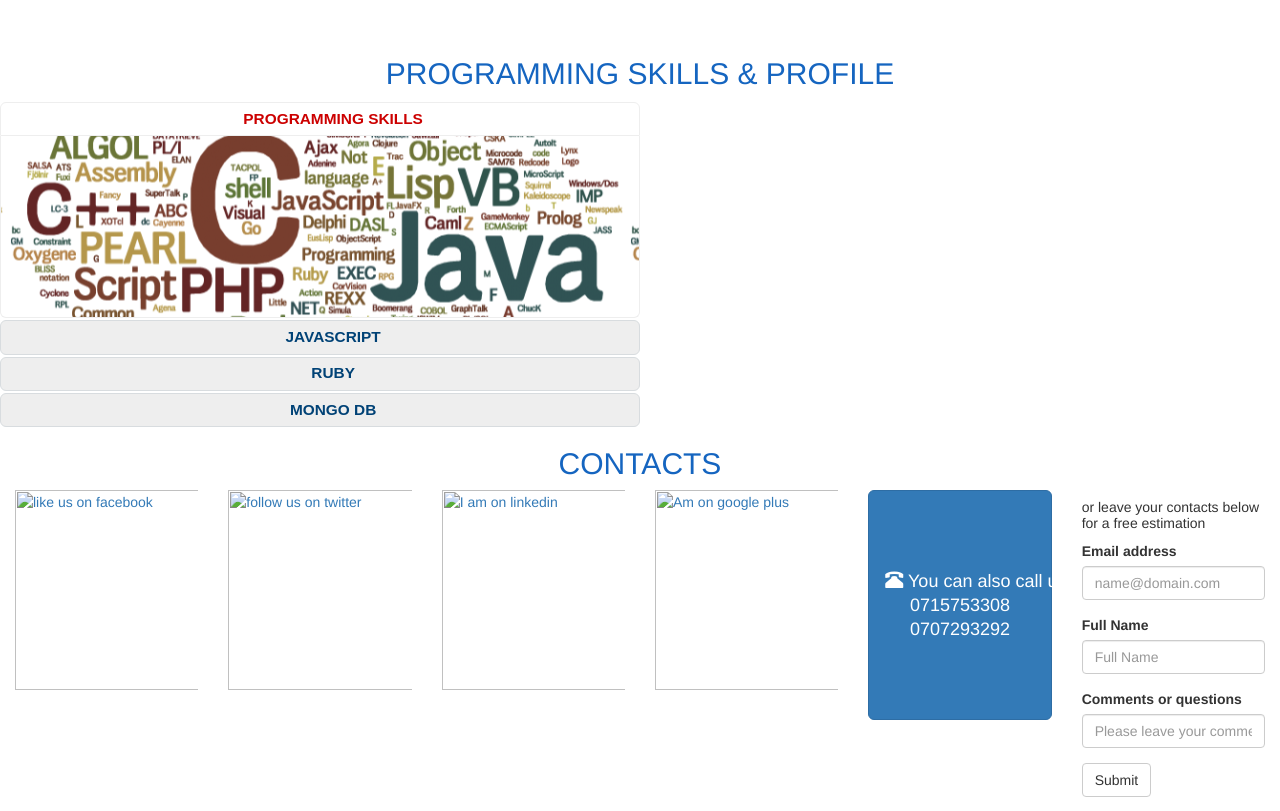
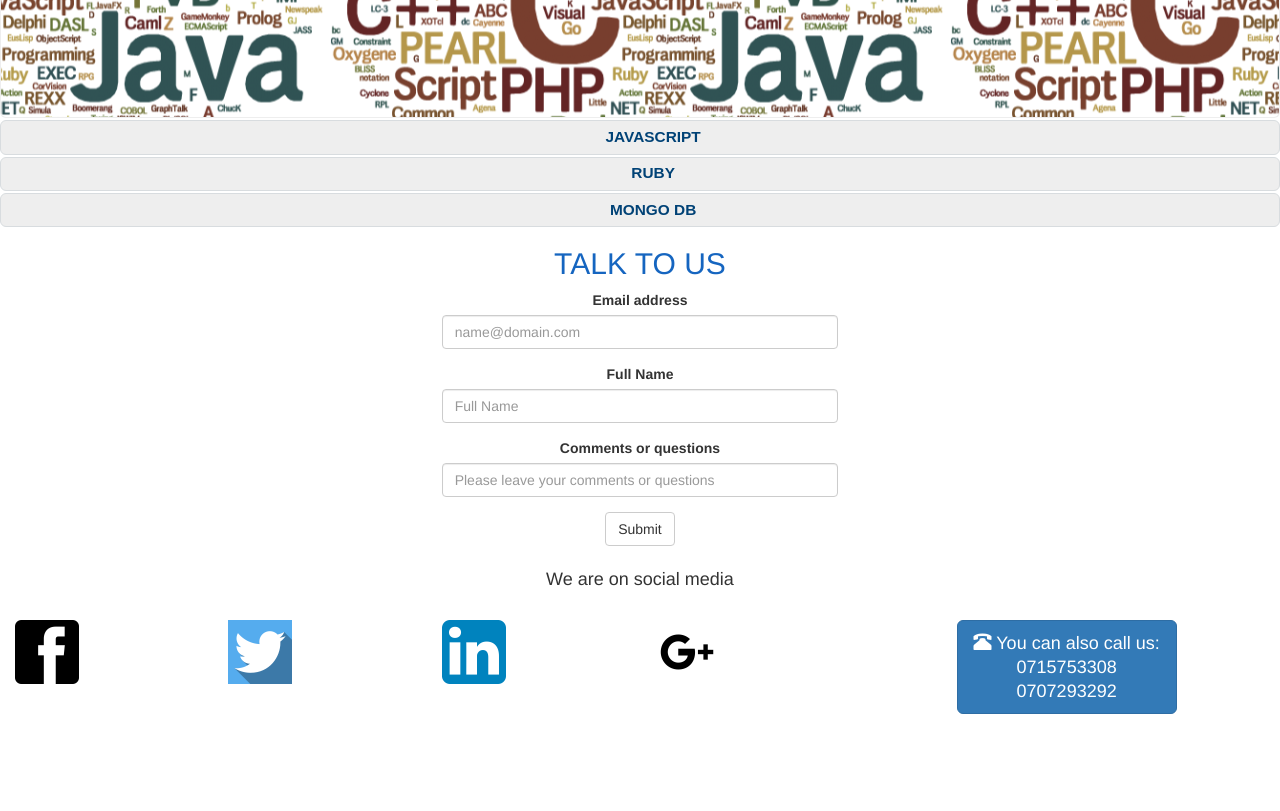
Before and after one commit to pnganga/devschool, a plain HTML site: page index.html in a window 1280 px wide. Shown: the part 736-1547 px from the top of the page. After the commit the page ends 1450 px from the top, so only its background shows below. Drawn offline with nearby package versions, Linux system fonts and the light colour scheme.

Commit message:
added smaller icons for social media,put the form in its own row and centered it

```diff
--- a/css/main.css
+++ b/css/main.css
@@ -4,7 +4,7 @@
 	background-size: cover;
 	background-position: center;
 	background-attachment: fixed;
-	height: 400px;
+	height: 200px;
 	margin-top: 0px;
 	width: inherit;
 
@@ -58,11 +58,11 @@ body{
 
 }
 #contacts img{
-	height: 200px;
+
 
 }
 #phonenumber{
-	height: 230px;
+
 
 
 };
--- a/index.html
+++ b/index.html
@@ -92,8 +92,8 @@
             <br><br>
 
             <section class="row" id="skills">
-            <strong><h2 class="text-center">PROGRAMMING SKILLS & PROFILE</h2></strong>
-              <div id="accordion1" class="col-sm-6 col-lg-6 col-md-6">
+            <strong><h2 class="text-center">PROGRAMMING SKILLS</h2></strong>
+              <div id="accordion1" class="col-sm-12 col-lg-12 col-md-12">
                 <h3 class="text-center">PROGRAMMING SKILLS</h3>
                   <div id="cover1">
                   </div>
@@ -143,8 +143,30 @@
                   </div>
               </div>
             </section>
+            <section class="row text-center">
+            <div class="col-sm-4 col-lg-4 col-md-4"></div>
+              <form class="col-sm-4 col-lg-4 col-md-4" id="contact-form" action="/" method="post">
+                  <div class="form-group">
+                  <strong><h2>TALK TO US</h2></strong>
+                    <label for="exampleInputEmail1">Email address</label>
+                    <input type="email" name="email" class="form-control" id="exampleInputEmail1" placeholder="name@domain.com">
+                  </div>
+                  <div class="form-group">
+                    <label for="exampleInputfullname">Full Name</label>
+                    <input type="text" name="fullname" class="form-control" id="examplefullname" placeholder="Full Name">
+                  </div>
+                  <div class="form-group">
+                    <label for="exampleInputComment">Comments or questions</label>
+                    <input type="text" class="form-control" id="textarea" row="2" placeholder="Please leave your comments or questions">
+
+                  </div>
+                  <button type="submit" class="btn btn-default">Submit</button>
+              </form>
+              <div class="col-sm-4 col-lg-4 col-md-4"></div>
+
+            </section>
             <section class="row" id="contacts">
-            <strong><h2 class="text-center">CONTACTS</h2></strong>
+            <strong><h4 class="text-center">We are on social media</h4></strong><br>
               <div class="col-sm-2" >
 
                 <a   target="_blank" href="https://www.facebook.com/swizngash" >
@@ -179,7 +201,7 @@
                 </a>
 
               </div>
-              <div class="col-sm-2 col-md-2 col-lg-2">
+              <div class="col-sm-4 col-md-4 col-lg-4" align="center">
 
                 <button type="button" class="btn btn-primary btn-lg img-responsive" id="phonenumber" aria-label="Left Align">
 
@@ -190,25 +212,11 @@
                 </button>
 
               </div>
+            </section>
 
-              <form class="col-sm-2 col-lg-2 col-md-2" id="contact-form" action="/" method="post">
-                  <div class="form-group">
-                  <strong><h5>or leave your contacts below for a free estimation</h5></strong>
-                    <label for="exampleInputEmail1">Email address</label>
-                    <input type="email" name="email" class="form-control" id="exampleInputEmail1" placeholder="name@domain.com">
-                  </div>
-                  <div class="form-group">
-                    <label for="exampleInputfullname">Full Name</label>
-                    <input type="text" name="fullname" class="form-control" id="examplefullname" placeholder="Full Name">
-                  </div>
-                  <div class="form-group">
-                    <label for="exampleInputComment">Comments or questions</label>
-                    <input type="text" class="form-control" id="textarea" row="2" placeholder="Please leave your comments or questions">
 
-                  </div>
-                  <button type="submit" class="btn btn-default">Submit</button>
-              </form>
-           </section>
+
+
           </div>
     	<script src="js/jQuery-1.11.3.js"></script>
       <script src="js/jquery_validation.js"></script>
```
Also changed, not shown: images/facebook.png (added), images/google plus.png (added), images/linkedin.png (added), images/twitter.png (added).
